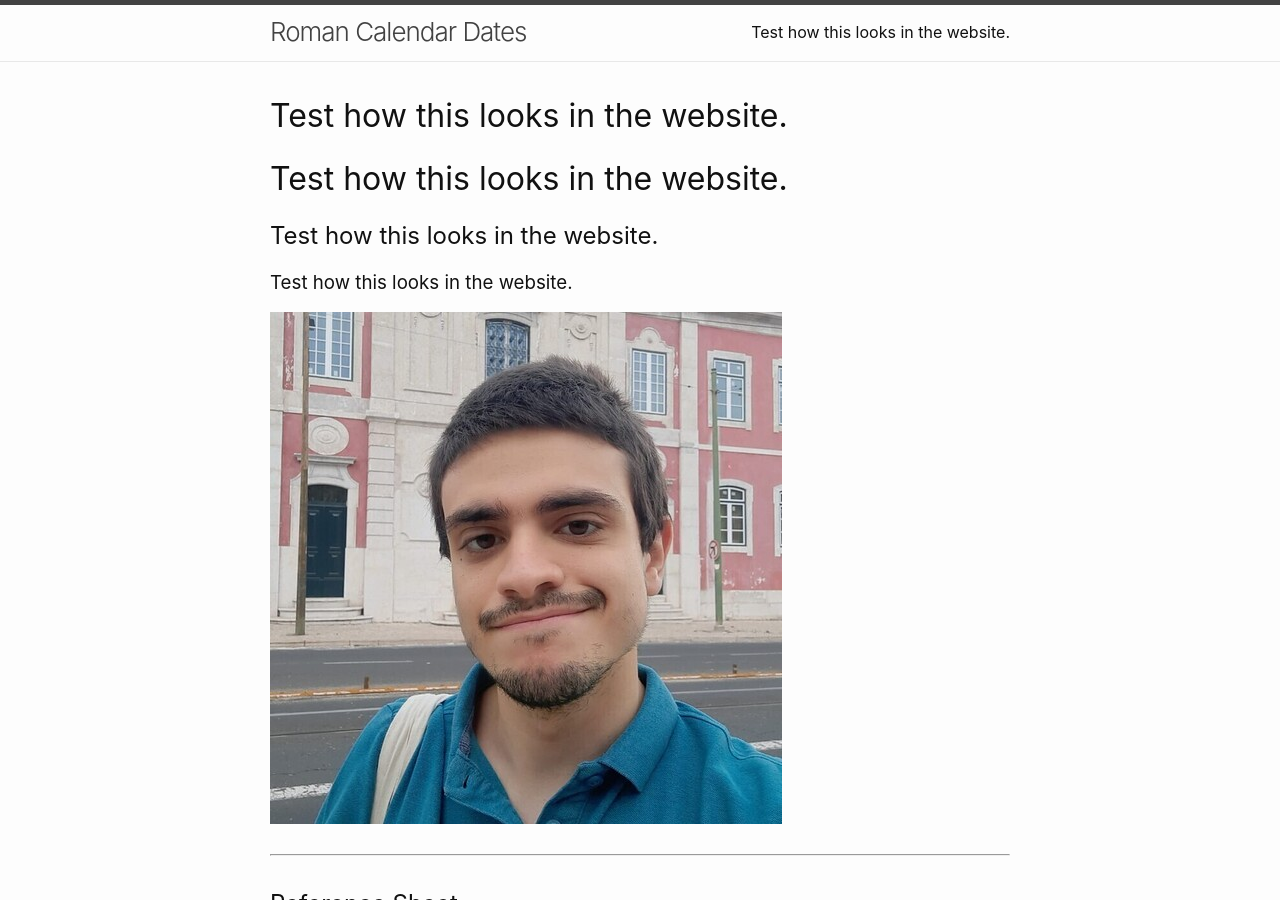
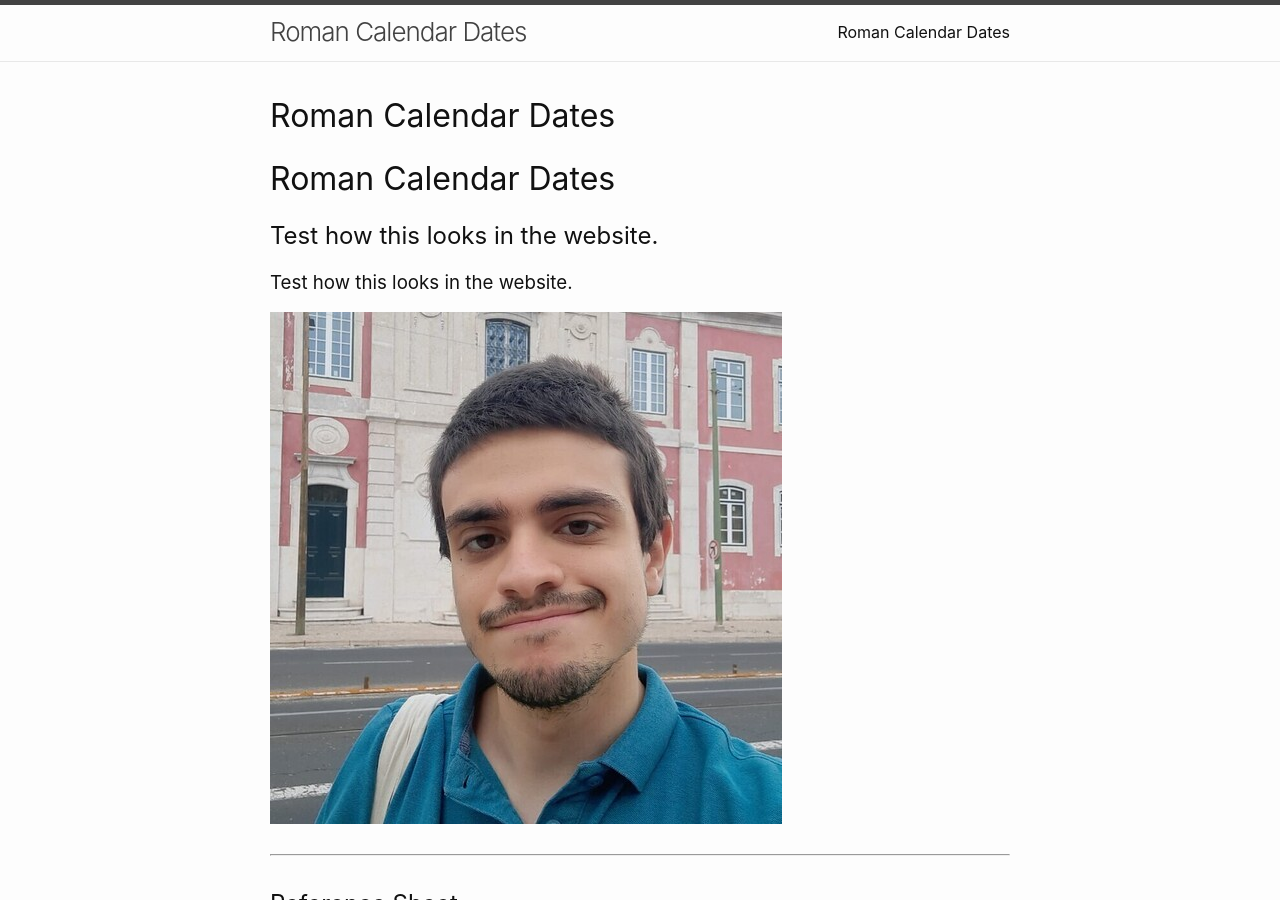
Before and after one commit to araag2/Roman-Calendar_dates, a Jekyll site: the page built from index.md, in a window 1280 px wide and 900 px high. Built offline with Jekyll 4.4.1, drawn with Linux system fonts in a browser that asks for light colours; our own code applies the rules of GitHub Pages for plain Markdown files; some of the changed text lies outside the part shown.

Commit message:
Faq Section update

```diff
--- a/index.md
+++ b/index.md
@@ -8,7 +8,9 @@
 layout: home
 ---
 
-# Test how this looks in the website.
+# Roman Calendar Dates
+
+
 
 ## Test how this looks in the website.
 
```
Also changed, not shown: _posts/2016-05-20-welcome-to-jekyll.md (deleted, +0 -22 lines).
